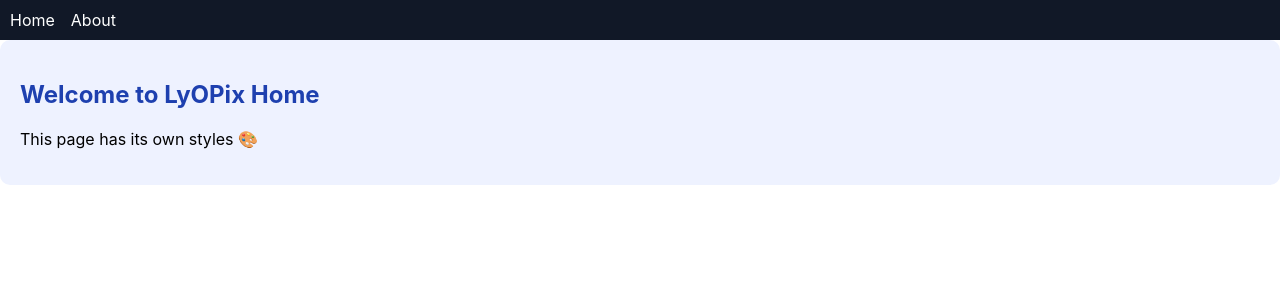
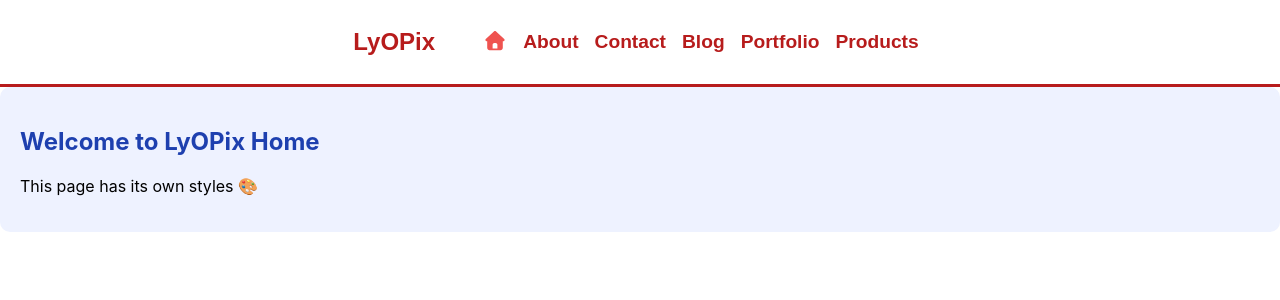
Before and after one commit to ly0plx/LyOPixSiteFrontend, a React (Vite) app: page / in a window 1280 px wide. Shown: the top 300 px of the page. Built offline with nearby package versions, Linux system fonts and the light colour scheme.

Commit message:
Finish Navbar

```diff
--- a/package.json
+++ b/package.json
@@ -10,6 +10,10 @@
     "preview": "vite preview"
   },
   "dependencies": {
+    "@fortawesome/free-brands-svg-icons": "^7.0.1",
+    "@fortawesome/free-regular-svg-icons": "^7.0.1",
+    "@fortawesome/free-solid-svg-icons": "^7.0.1",
+    "@fortawesome/react-fontawesome": "^3.0.2",
     "react": "^18.3.1",
     "react-dom": "^18.3.1",
     "react-helmet-async": "^2.0.5",
--- a/src/components/Navbar.jsx
+++ b/src/components/Navbar.jsx
@@ -1,11 +1,44 @@
-import { Link } from "react-router-dom";
+import { NavLink } from "react-router-dom";
+import { FontAwesomeIcon } from "@fortawesome/react-fontawesome";
+import { faHome } from "@fortawesome/free-solid-svg-icons";
 import "../styles/Navbar.css";
 
 export default function Navbar() {
   return (
     <nav className="navbar">
-      <Link to="/">Home</Link>
-      <Link to="/about">About</Link>
+      <h1>LyOPix</h1>
+      <ul>
+        <li>
+          <NavLink to="/" className={({ isActive }) => (isActive ? "active" : "")}>
+            <FontAwesomeIcon icon={faHome} />
+          </NavLink>
+        </li>
+        <li>
+          <NavLink to="/about" className={({ isActive }) => (isActive ? "active" : "")}>
+            About
+          </NavLink>
+        </li>
+        <li>
+          <NavLink to="/contact" className={({ isActive }) => (isActive ? "active" : "")}>
+            Contact
+          </NavLink>
+        </li>
+        <li>
+          <NavLink to="/blog" className={({ isActive }) => (isActive ? "active" : "")}>
+            Blog
+          </NavLink>
+        </li>
+        <li>
+          <NavLink to="/portfolio" className={({ isActive }) => (isActive ? "active" : "")}>
+            Portfolio
+          </NavLink>
+        </li>
+        <li>
+          <NavLink to="/products" className={({ isActive }) => (isActive ? "active" : "")}>
+            Products
+          </NavLink>
+        </li>
+      </ul>
     </nav>
   );
 }
--- a/src/styles/Navbar.css
+++ b/src/styles/Navbar.css
@@ -1,12 +1,32 @@
 .navbar {
-  padding: 10px;
-  background: #111827;
+  display: flex;
+  padding: 0.5rem 1rem;
+  background-color: white;
+  justify-content: center;
+  align-items: center;
+  font-family: 'Sensation', sans-serif;
+  font-weight: 700;
+  color: #B71C1C;
+  border-bottom: 3px solid #B71C1C;
 }
-.navbar a {
-  margin-right: 1rem;
-  color: white;
+
+.navbar ul {
+  display: flex;
+  list-style: none;
+}
+
+.navbar ul li {
+  padding: 0 0.5rem;
+  font-size: 1.2rem;
+}
+
+/* Style normal links */
+.navbar ul li a {
+  color: #B71C1C;
   text-decoration: none;
 }
-.navbar a:hover {
-  text-decoration: underline;
+
+/* Style active links */
+.navbar ul li a.active {
+  color: #EF5350;
 }
--- a/src/styles/global.css
+++ b/src/styles/global.css
@@ -0,0 +1,2 @@
+/* Fonts */
+@import url('https://fonts.googleapis.com/css2?family=Sansation:ital,wght@0,300;0,400;0,700;1,300;1,400;1,700&display=swap'); /* Sensation Font */
```
Also changed, not shown: 1 other file (tests, documents, lock files or other folders).
